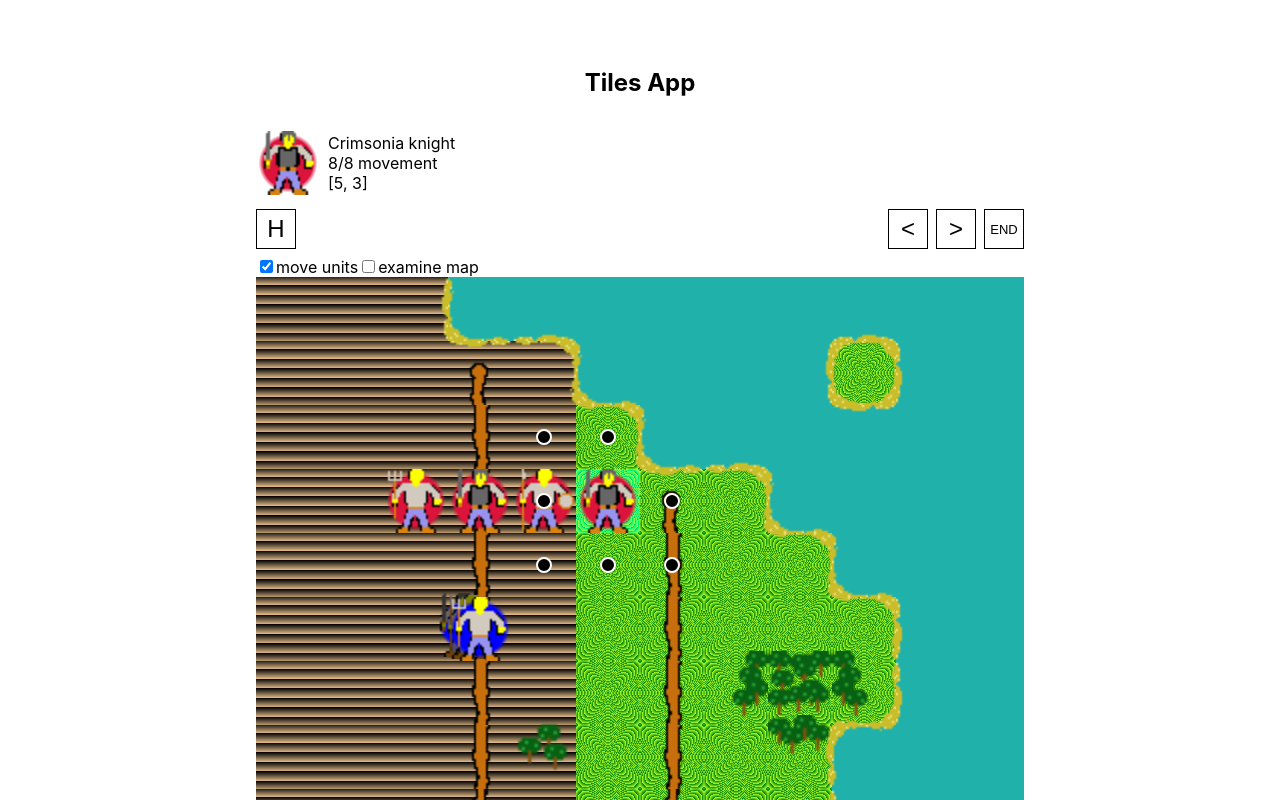
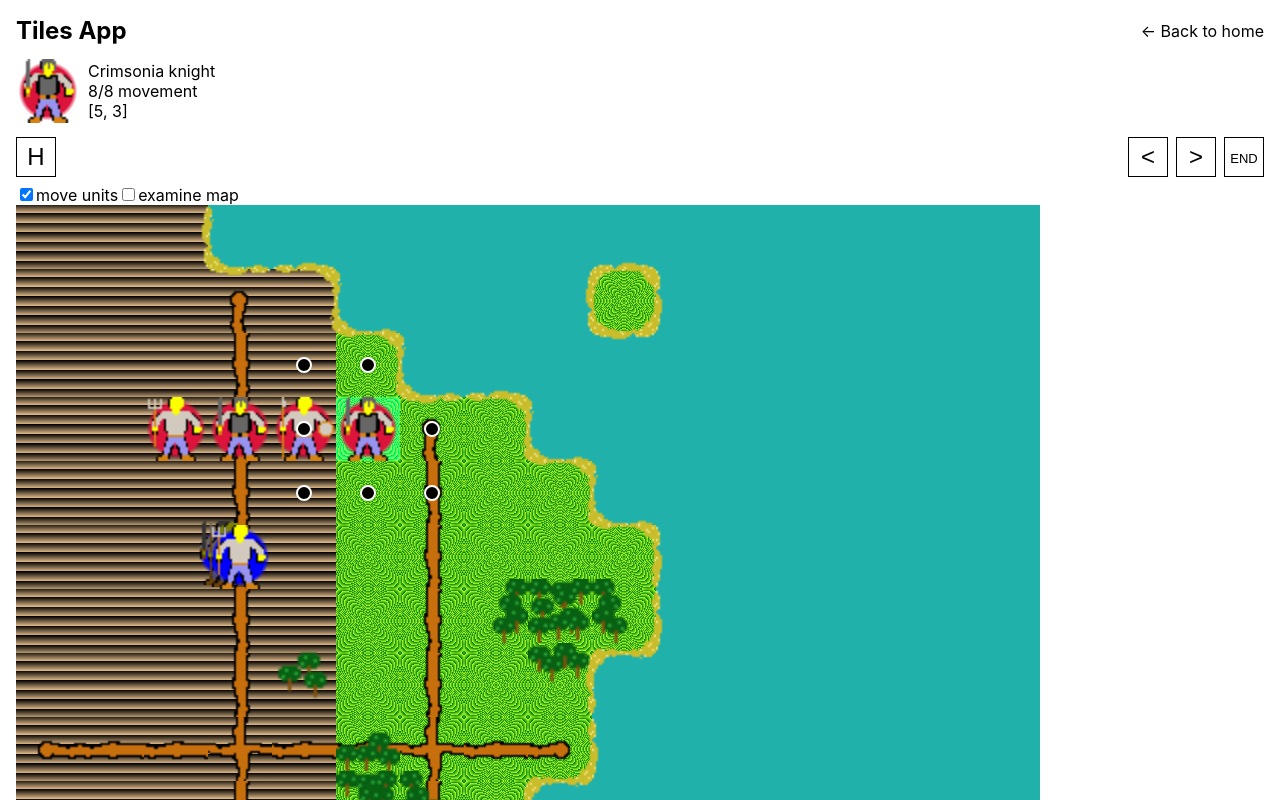
Before and after one commit to dblatcher/Tiles-game, a Next.js app: page /game-page in a window 1280 px wide. Shown: the top 800 px of the page. Built offline with nearby package versions, Linux system fonts and the light colour scheme.

Commit message:
condense layout for gamePages

```diff
--- a/components/Layout.js
+++ b/components/Layout.js
@@ -5,9 +5,9 @@ import Link from 'next/link'
 
 export const siteTitle = 'Tiles App'
 
-export default function Layout({ children, home }) {
+export default function Layout({ children, home, gamePage }) {
     return (
-        <div className={styles.container}>
+        <div className={gamePage ? styles.gamePageContainer : styles.container}>
             <Head>
                 <link rel="icon" href="/favicon.ico" />
                 <meta
@@ -16,6 +16,17 @@ export default function Layout({ children, home }) {
                 />
                 <meta name="og:title" content={siteTitle} />
             </Head>
+
+            {gamePage ? (
+                <header className={styles.gamePageHeader}>
+                    <h2>
+                        {siteTitle}
+                    </h2>
+                        <Link href="/">
+                            <a>← Back to home</a>
+                        </Link>
+                </header>
+            ) : (
                     <header className={styles.header}>
                         {home ? (
                             <>
@@ -31,14 +42,19 @@ export default function Layout({ children, home }) {
                                 </>
                             )}
                     </header>
+                )
+            }
+
             <main className={styles.main}>{children}</main>
-            {!home && (
+            {
+                !home && !gamePage && (
                     <div className={styles.backToHome}>
                         <Link href="/">
                             <a>← Back to home</a>
                         </Link>
                     </div>
-            )}
-        </div>
                 )
             }
+        </div >
+    )
+}
--- a/components/layout.module.css
+++ b/components/layout.module.css
@@ -1,13 +1,29 @@
-.container {
+  .container {
     max-width: 50rem;
     padding: 0 1rem;
     margin: 3rem auto 6rem;
+  }
+
+  .gamePageContainer {
+    padding: 0 1rem;
+    margin: 1rem auto 2rem;
   }
 
   .header {
     display: flex;
     flex-direction: column;
     align-items: center;
+  }
+
+  .gamePageHeader {
+    display: flex;
+    flex-direction: row;
+    align-items: center;
+    justify-content: space-between;
+  }
+
+  .gamePageHeader h2 {
+    margin: 0;
   }
 
   .headerImage {
--- a/pages/game-page.js
+++ b/pages/game-page.js
@@ -7,7 +7,7 @@ export default class GamePage extends React.Component {
 
     render() {
         return (
-            <Layout>
+            <Layout gamePage>
                 <GameContainer startingGameState={makeGameState.test()}/>
             </Layout>
         )
```
Lines whose indentation alone changed are shown as unchanged.
